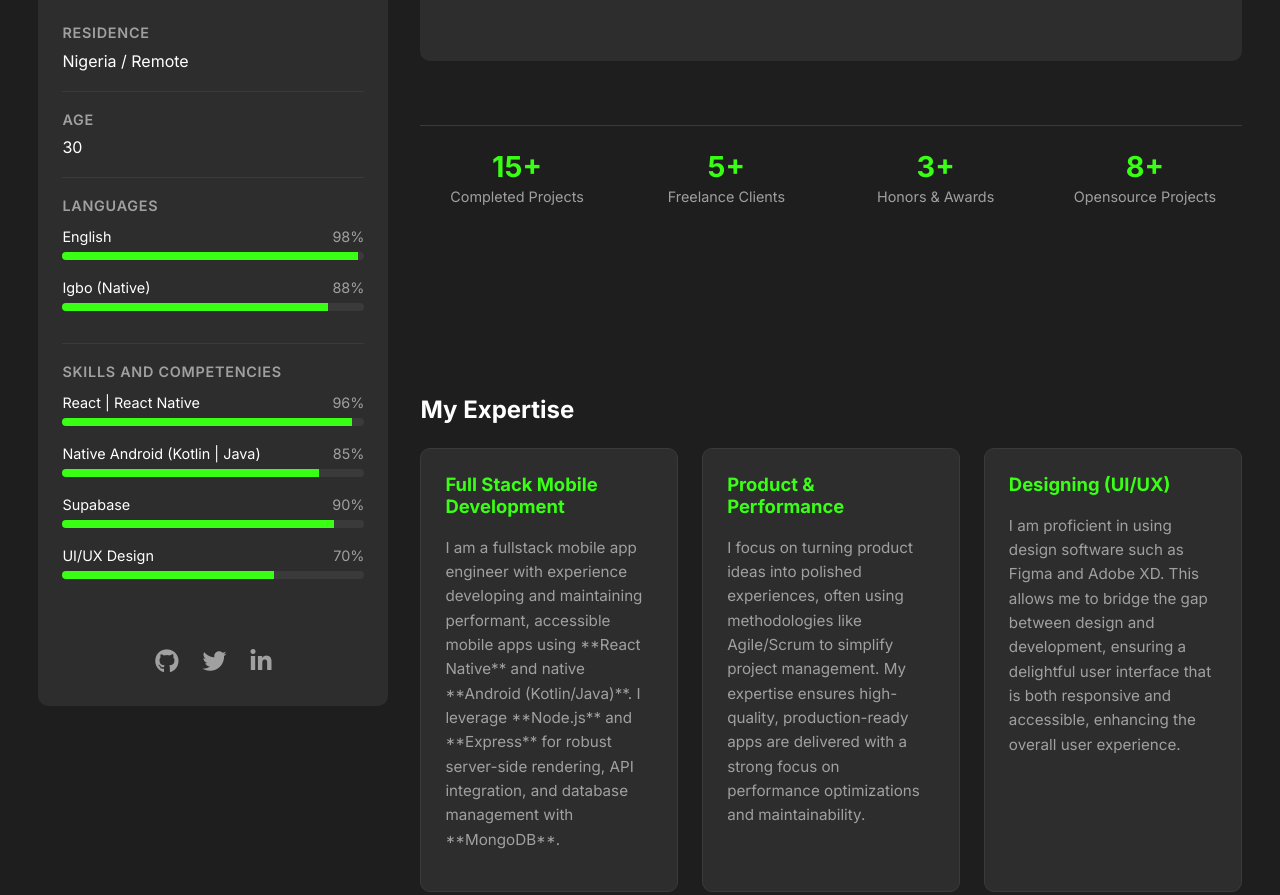
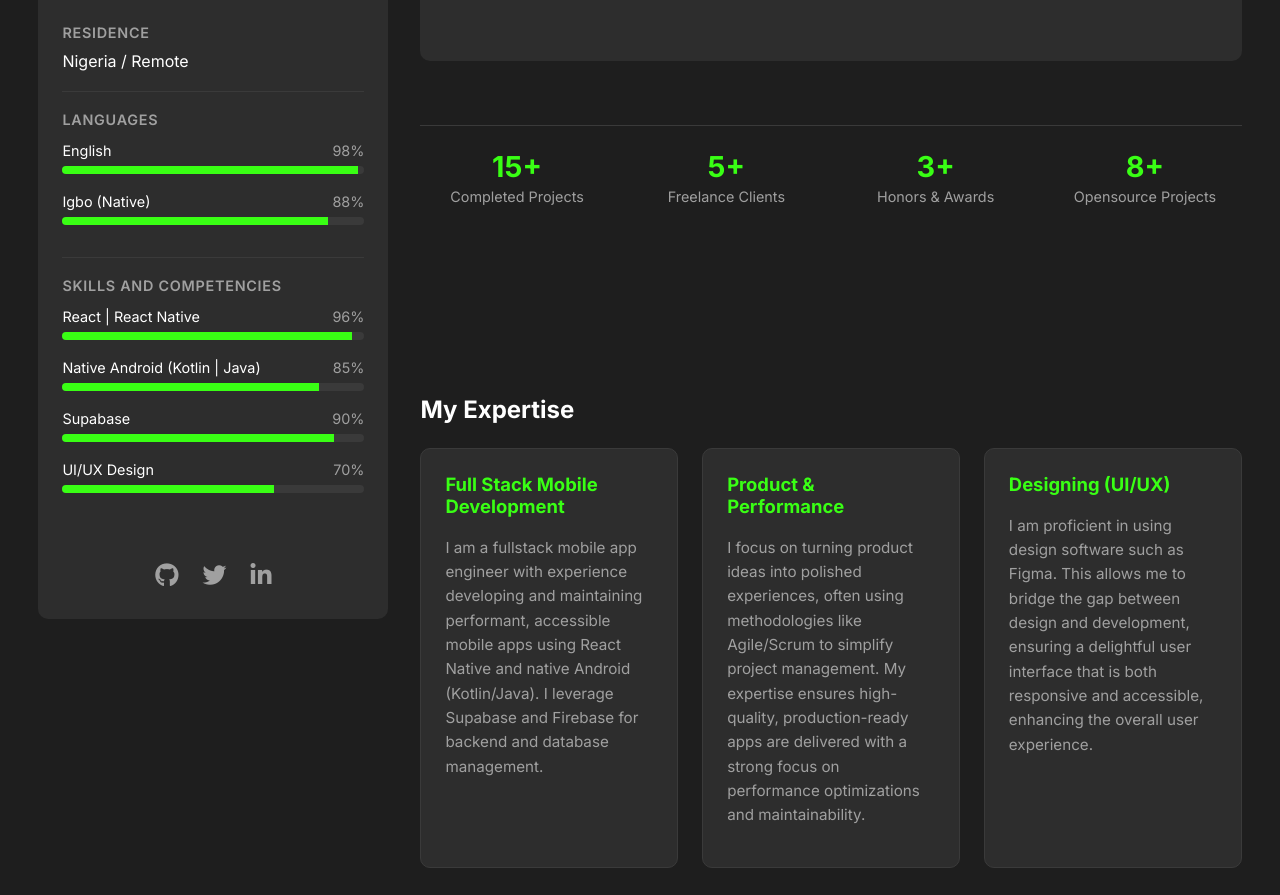
Before and after one commit to Chifrica/Blessing-Onwunali, a plain HTML site: page index.html in a window 1280 px wide. Shown: the part 337-1232 px from the top of the page. Drawn offline with Linux system fonts and the light colour scheme; a script that the page names is missing.

Commit message:
Update index.html

```diff
--- a/index.html
+++ b/index.html
@@ -43,10 +43,10 @@
         <p class="info-value">Nigeria / Remote</p>
       </div>
 
-      <div class="info-group">
+      <!-- <div class="info-group">
         <h4 class="info-label">Age</h4>
         <p class="info-value">30</p>
-      </div>
+      </div> -->
 
       <div class="info-group">
         <h4 class="info-label">Languages</h4>
@@ -116,7 +116,7 @@
 
       <div class="social-links">
         <a href="https://github.com/chifrica" target="_blank" aria-label="Github"><i class="fab fa-github"></i></a>
-        <a href="https://twitter.com/ChikaOnwunali" target="_blank" aria-label="Twitter"><i
+        <a href="https://x.com/dev_bleble" target="_blank" aria-label="Twitter"><i
             class="fab fa-twitter"></i></a>
         <a href="https://www.linkedin.com/in/blessing-chika-onwunali-91b0b9357/" target="_blank"
           aria-label="LinkedIn"><i class="fab fa-linkedin-in"></i></a>
@@ -165,8 +165,7 @@
           <article class="expertise-card">
             <h3>Full Stack Mobile Development</h3>
             <p>I am a fullstack mobile app engineer with experience developing and maintaining performant, accessible
-              mobile apps using **React Native** and native **Android (Kotlin/Java)**. I leverage **Node.js** and
-              **Express** for robust server-side rendering, API integration, and database management with **MongoDB**.
+              mobile apps using React Native and native Android (Kotlin/Java). I leverage Supabase and Firebase for backend and database management.
             </p>
           </article>
 
@@ -179,7 +178,7 @@
 
           <article class="expertise-card">
             <h3>Designing (UI/UX)</h3>
-            <p>I am proficient in using design software such as Figma and Adobe XD. This allows me to bridge the gap
+            <p>I am proficient in using design software such as Figma. This allows me to bridge the gap
               between design and development, ensuring a delightful user interface that is both responsive and
               accessible, enhancing the overall user experience.</p>
           </article>
```
